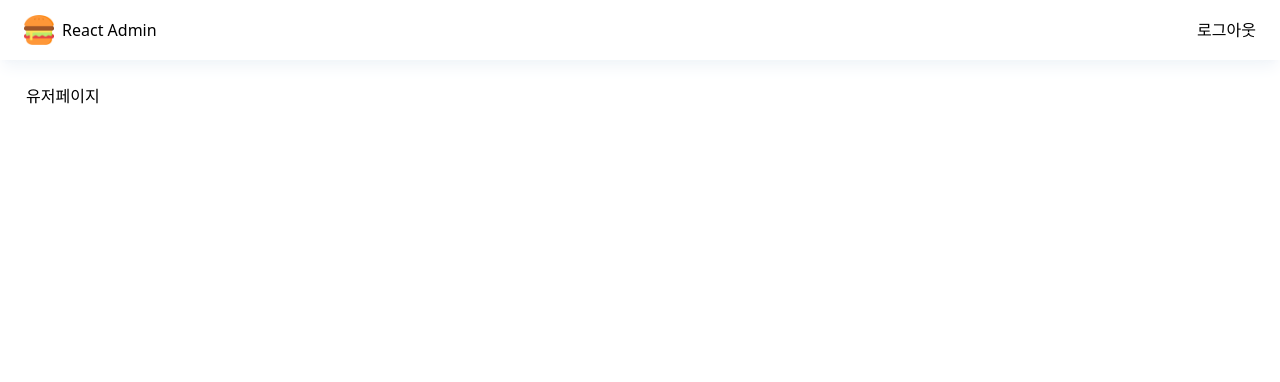
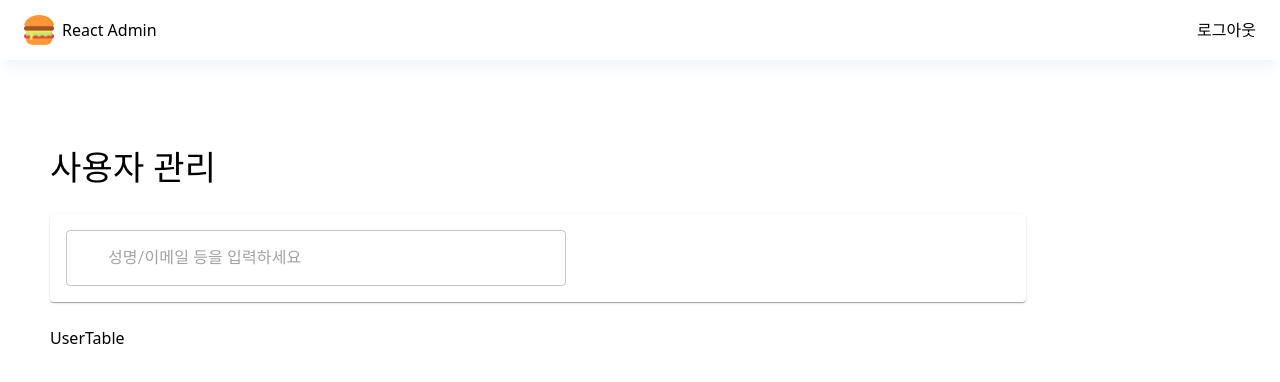
Before and after one commit to chosooyeon/lemon-admin, a React (Vite) app: page /user in a window 1280 px wide. Shown: the top 382 px of the page. Built offline with nearby package versions, Linux system fonts and the light colour scheme.

Commit message:
🌱 사용자관리 페이지 및 컴포넌트 추가

```diff
--- a/src/App.tsx
+++ b/src/App.tsx
@@ -3,7 +3,7 @@ import MainLayout from '@/components/organisms/MainLayout';
 import StatsPage from '@/pages/StatsPage';
 import MenuPage from '@/pages/MenuPage'
 import LoginPage from '@/pages/LoginPage';
-import UserPage from '@/pages/UserPage';
+import UserPage from '@/pages/user/UserPage';
 import AppPage from '@/pages/AppPage';
 
 function App() {
--- /dev/null
+++ b/src/components/atoms/Search.tsx
@@ -0,0 +1,21 @@
+import { Card, InputAdornment, OutlinedInput, SvgIcon } from '@mui/material';
+
+export const Search = () => (
+    <Card sx={{ p: 2 }}>
+      <OutlinedInput
+        defaultValue=""
+        fullWidth
+        placeholder="성명/이메일 등을 입력하세요"
+        startAdornment={(
+          <InputAdornment position="start">
+            <SvgIcon
+              color="action"
+              fontSize="small"
+            >
+            </SvgIcon>
+          </InputAdornment>
+        )}
+        sx={{ maxWidth: 500 }}
+      />
+    </Card>
+  );
--- a/src/components/molecules/LeftBar.tsx
+++ b/src/components/molecules/LeftBar.tsx
@@ -7,7 +7,7 @@ const LeftBar = () => {
     const menu = [
                     {'icon':'', 'id':'stats', 'name':'통계관리'},
                     {'icon':'', 'id':'menu', 'name':'메뉴관리'},
-                    {'icon':'', 'id':'user', 'name':'유저관리'},
+                    {'icon':'', 'id':'user', 'name':'사용자관리'},
                     {'icon':'', 'id':'app', 'name':'앱관리'},
                  ]
 
--- /dev/null
+++ b/src/components/molecules/UserTable.tsx
@@ -0,0 +1,26 @@
+import {
+    Box,
+    Button,
+    Container,
+    Checkbox,
+    Stack,
+    SvgIcon,
+    Typography,
+    Table,
+    TableSortLabel,
+    TableBody,
+    TableCell,
+    TableHead,
+    TablePagination,
+    TableRow,
+  } from '@mui/material';
+
+const UserTable = () => {
+    return (
+        <>
+            <div>UserTable</div>
+        </>
+    )
+}
+
+export default UserTable
--- a/src/pages/UserPage.tsx
+++ /dev/null
@@ -1,9 +0,0 @@
-const UserPage = () => {
-    return(
-        <>
-            <div>유저페이지</div>
-        </>
-    )
-}
-
-export default UserPage
--- /dev/null
+++ b/src/pages/user/UserPage.tsx
@@ -0,0 +1,40 @@
+import { Search } from '@/components/atoms/Search';
+import UserTable from '@/components/molecules/UserTable';
+import { Box, Container, Stack, Typography } from '@mui/material';
+
+
+const UserPage = () => {
+  return (
+    <>
+      <Box
+        component="main"
+        sx={{
+          flexGrow: 1,
+          py: 8
+        }}
+      >
+        <Container maxWidth="xl">
+          <Stack spacing={3}>
+            <Stack
+              direction="row"
+              justifyContent="space-between"
+              spacing={4}
+            >
+              <Stack spacing={1}>
+                <Typography variant="h4">
+                  사용자 관리
+                </Typography>
+              </Stack>
+            </Stack>
+            <Search />
+
+            <UserTable />
+
+          </Stack>
+        </Container>
+      </Box>
+    </>
+  )
+}
+
+export default UserPage
```
